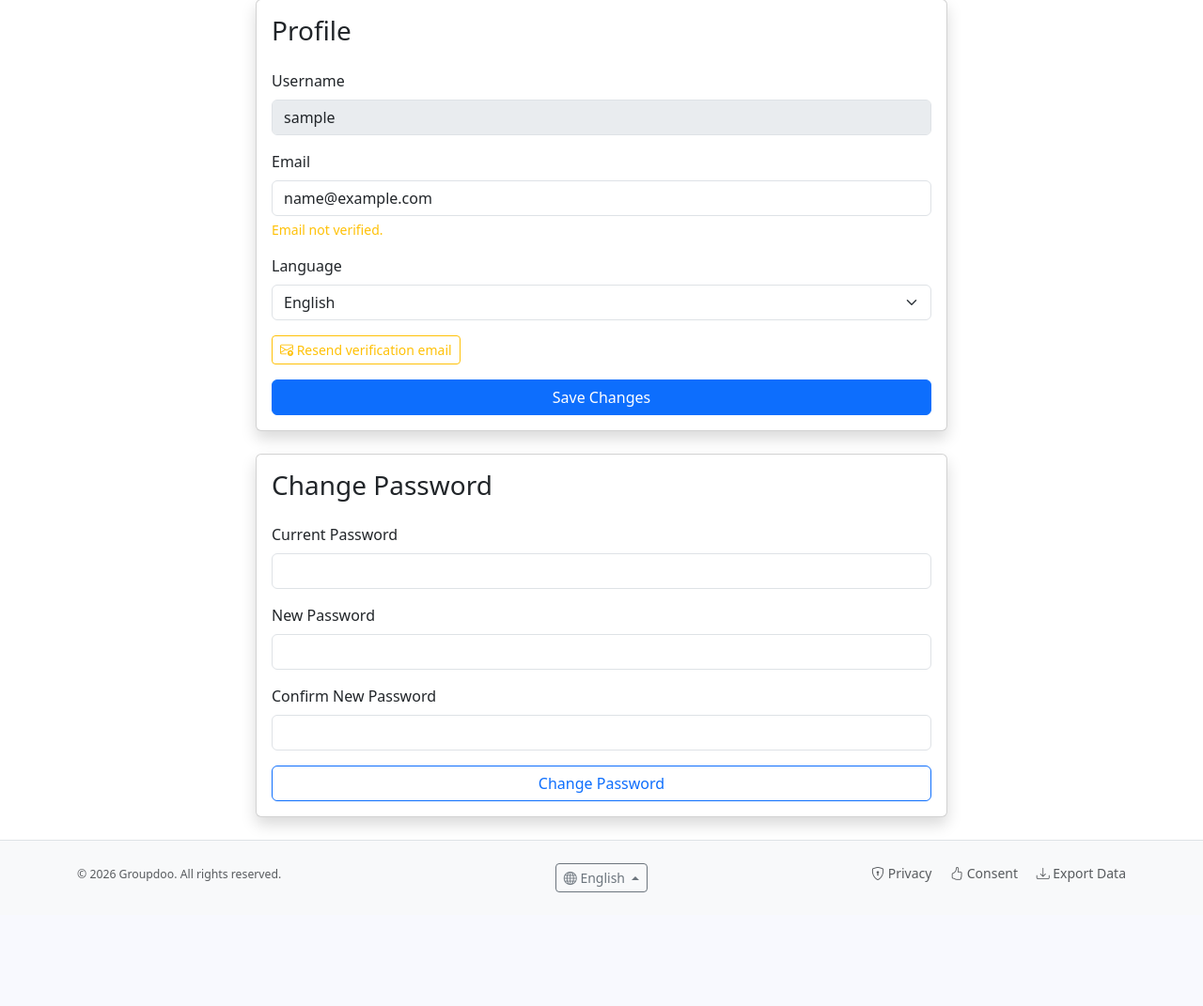
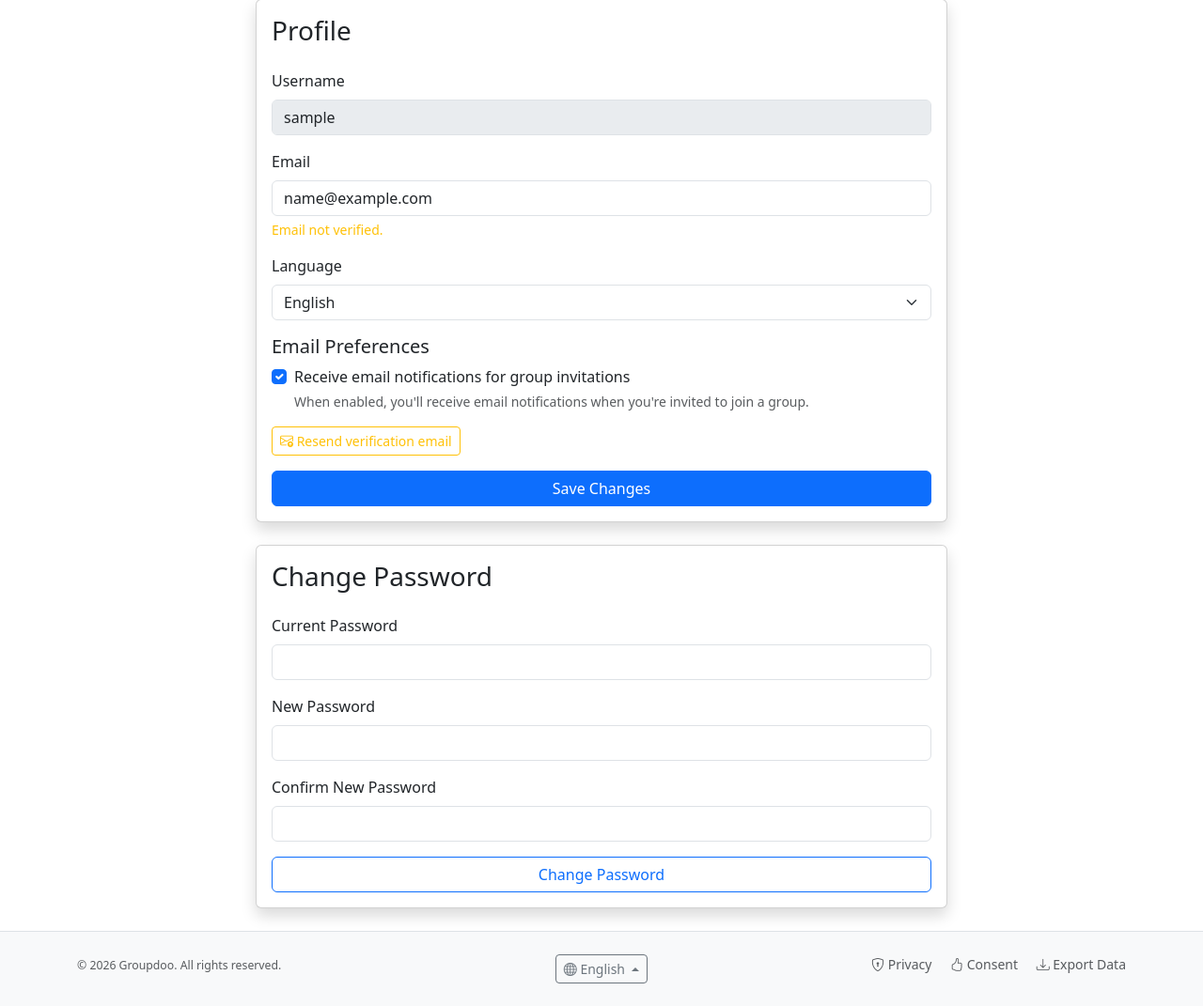
Before and after one commit to snclucas/groupdoo, a Flask app: page /account/profile in a window 1280 px wide. Shown: the part 185-1256 px from the top of the page at 94% size. Before the commit the page ends 1135 px from the top, so only its background shows below. Run offline with Flask 3, Linux system fonts and the light colour scheme; the visitor is signed in with stand-in values (Sample User, id 1); data that the repository does not hold is empty.

Commit message:
group notifications

```diff
--- a/app.py
+++ b/app.py
@@ -1047,6 +1047,24 @@ def group_invite(group_id):
         )
         db.session.add(invitation)
         db.session.commit()
+
+        # Send email notification if user has email notifications enabled
+        if invitee.email_verified and invitee.email_notifications:
+            try:
+                invitation_url = url_for('invitations_list', _external=True)
+                send_templated_email(
+                    invitee.email,
+                    f'Group Invitation: {group.name}',
+                    'group_invitation',
+                    {
+                        'invitee': invitee,
+                        'inviter': current_user,
+                        'group': group,
+                        'invitation_url': invitation_url
+                    }
+                )
+            except EmailSendError:
+                pass  # Don't block invitation if email fails
 
         flash(f'Invitation sent to {invitee.username}!', 'success')
         return redirect(url_for('group_view', group_id=group.id))
@@ -1758,12 +1776,15 @@ def account_profile():
     if request.method == 'GET':
         profile_form.email.data = current_user.email
         profile_form.language.data = current_user.language or app.config['BABEL_DEFAULT_LOCALE']
+        profile_form.email_notifications.data = current_user.email_notifications
 
     if profile_form.submit.data and profile_form.validate():
         new_email = profile_form.email.data.strip().lower()
         new_language = profile_form.language.data
+        new_email_notifications = profile_form.email_notifications.data
         email_changed = new_email != current_user.email
         language_changed = new_language != current_user.language
+        notifications_changed = new_email_notifications != current_user.email_notifications
 
         if email_changed:
             existing = User.query.filter(User.email == new_email, User.id != current_user.id).first()
@@ -1779,7 +1800,10 @@ def account_profile():
             current_user.language = new_language
             session['language'] = new_language
 
-        if email_changed or language_changed:
+        if notifications_changed:
+            current_user.email_notifications = new_email_notifications
+
+        if email_changed or language_changed or notifications_changed:
             db.session.commit()
             if email_changed:
                 try:
--- a/forms.py
+++ b/forms.py
@@ -93,6 +93,7 @@ class ProfileUpdateForm(FlaskForm):
         Email(message='Invalid email address')
     ])
     language = SelectField('Language', validators=[DataRequired()])
+    email_notifications = BooleanField('Receive email notifications for group invitations')
     submit = SubmitField('Save Changes')
 
 
--- a/models.py
+++ b/models.py
@@ -22,6 +22,7 @@ class User(UserMixin, db.Model):
     language = db.Column(db.String(10), nullable=True, default='en')
     is_admin = db.Column(db.Boolean, default=False, nullable=False)
     email_verified = db.Column(db.Boolean, default=False, nullable=False)
+    email_notifications = db.Column(db.Boolean, default=True, nullable=False)
     email_verify_token = db.Column(db.String(64), nullable=True, index=True)
     email_verify_expires_at = db.Column(db.DateTime(timezone=True), nullable=True)
     password_reset_token = db.Column(db.String(64), nullable=True, index=True)
--- a/templates/account/profile.html
+++ b/templates/account/profile.html
@@ -41,6 +41,15 @@
                                 {% endfor %}
                             </div>
                         {% endif %}
+                    </div>
+
+                    <div class="mb-3">
+                        <h5>Email Preferences</h5>
+                        <div class="form-check">
+                            {{ profile_form.email_notifications(class="form-check-input") }}
+                            {{ profile_form.email_notifications.label(class="form-check-label") }}
+                            <div class="form-text">When enabled, you'll receive email notifications when you're invited to join a group.</div>
+                        </div>
                     </div>
 
                     {% if not current_user.email_verified %}
```
Also changed, not shown: templates/emails/group_invitation.html (added, +83 -0 lines), templates/emails/group_invitation.txt (added, +18 -0 lines).
